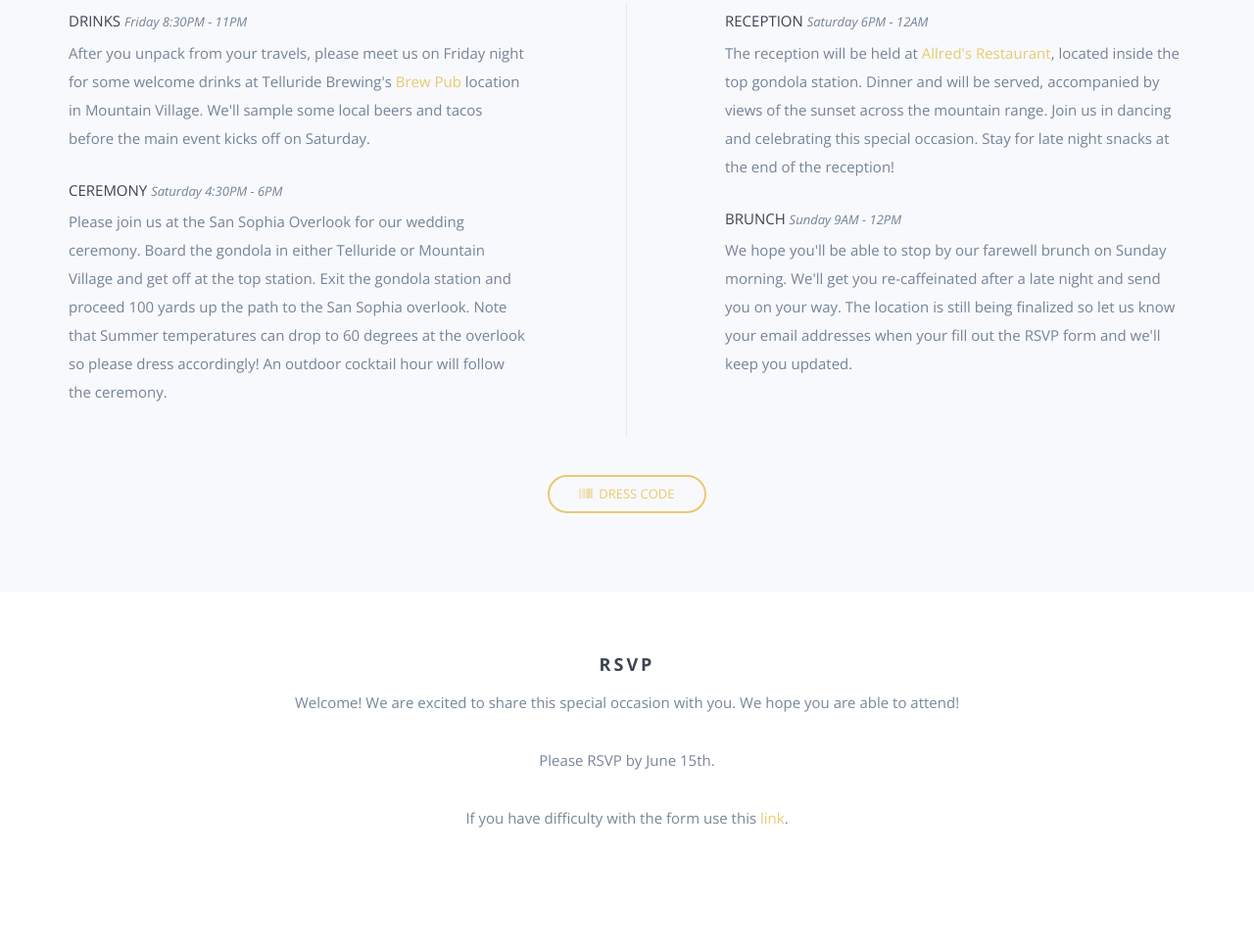
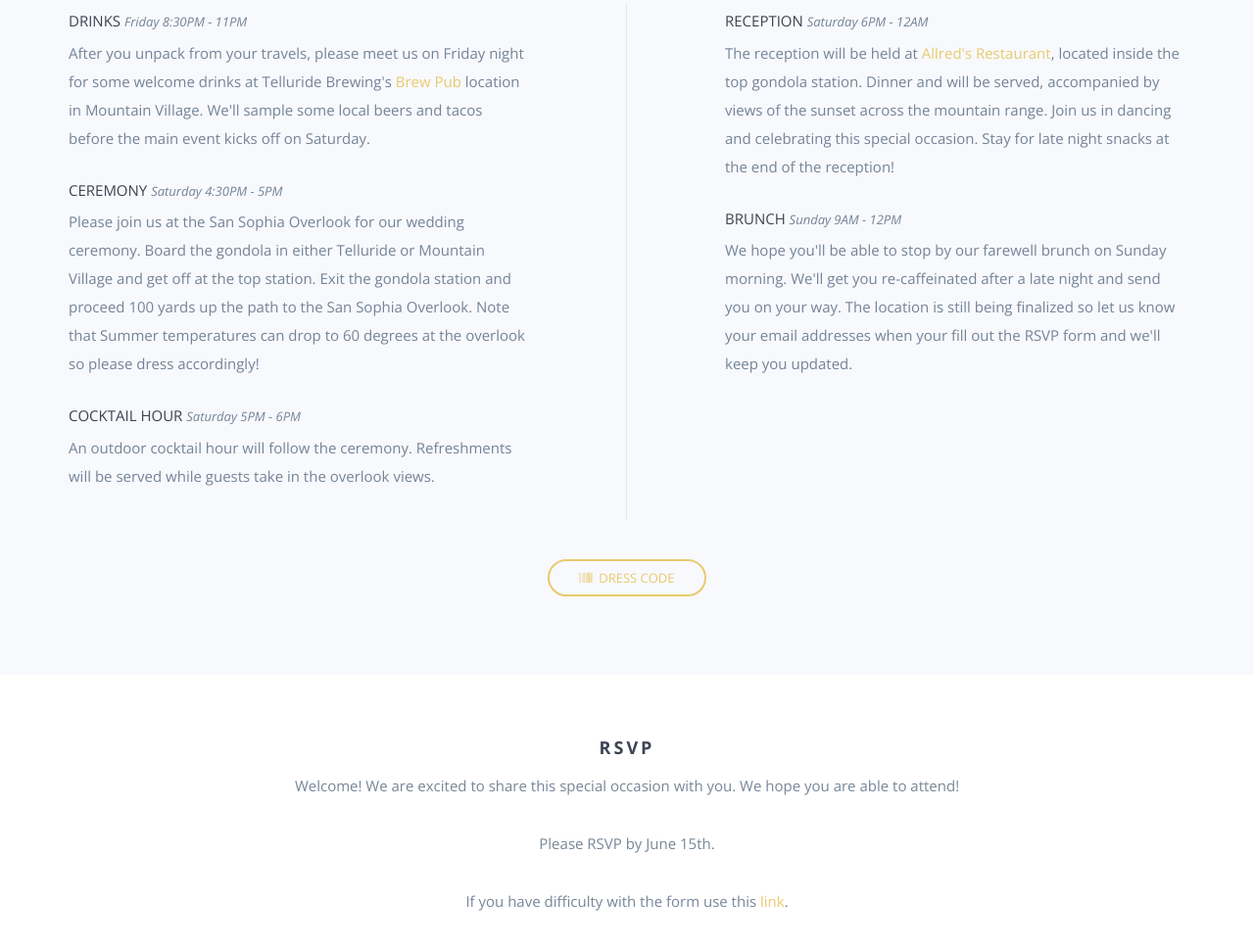
Before and after one commit to mogenson/mogenson.github.io, a website: page index.html in a window 1280 px wide. Shown: the part 2538-3506 px from the top of the page at 98% size. Drawn offline with nearby package versions, Linux system fonts and the light colour scheme; some packages are replaced by stand-ins of ours; a script that the page names is missing.

Commit message:
add cocktail hour event

```diff
--- a/index.html
+++ b/index.html
@@ -162,20 +162,24 @@
         </div>
         <div class="row">
             <div class="col-md-6 col-sm-12 col-xs-12 leftcol">
-                <div class="wp3">
+                <div class="wp1">
                     <h5>Drinks <span class="time">Friday 8:30PM - 11PM</span></h5>
                     <p>After you unpack from your travels, please meet us on Friday night for some welcome drinks
                     at Telluride Brewing's <a href="https://www.telluridebrewingco.com/brew-pub">Brew Pub</a>
                     location in Mountain Village. We'll sample some local beers and tacos before the main
                     event kicks off on Saturday.</p>
                 </div>
-                <div class="wp5">
-                    <h5>Ceremony <span class="time">Saturday 4:30PM - 6PM</span></h5>
+                <div class="wp3">
+                    <h5>Ceremony <span class="time">Saturday 4:30PM - 5PM</span></h5>
                     <p>Please join us at the San Sophia Overlook for our wedding ceremony. Board the gondola
                     in either Telluride or Mountain Village and get off at the top station. Exit the gondola
-                    station and proceed 100 yards up the path to the San Sophia overlook. Note that Summer
-                    temperatures can drop to 60 degrees at the overlook so please dress accordingly! An outdoor
-                    cocktail hour will follow the ceremony.</p>
+                    station and proceed 100 yards up the path to the San Sophia Overlook. Note that Summer
+                    temperatures can drop to 60 degrees at the overlook so please dress accordingly!</p>
+                </div>
+                <div class="wp5">
+                    <h5>Cocktail Hour <span class="time">Saturday 5PM - 6PM</span></h5>
+                    <p>An outdoor cocktail hour will follow the ceremony. Refreshments will be served while guests
+                    take in the overlook views.</p>
                 </div>
             </div>
             <div class="col-md-6 col-sm-12 col-xs-12 rightcol">
```
